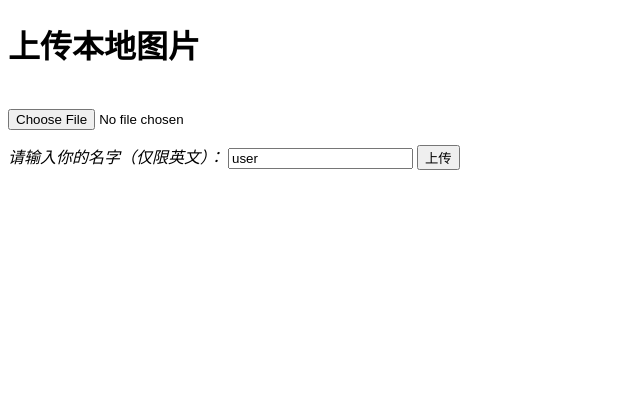
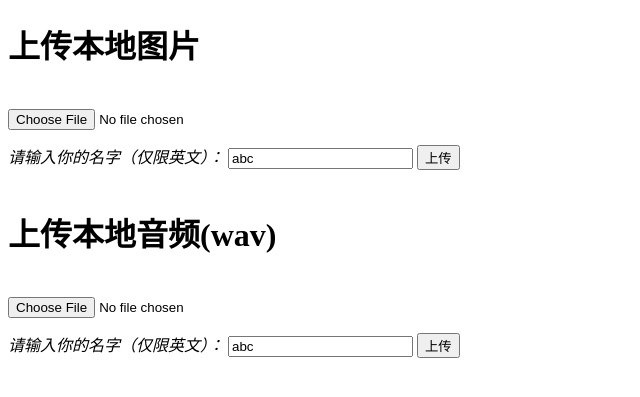
Before and after one commit to ziwang-dixv/photo-voice-server, a Flask app: page /upload in a window 1280 px wide. Shown: the top 397 px of the page, without its empty margins (0-640 px from the left). Run offline with Flask 2, Linux system fonts and the light colour scheme.

Commit message:
add voice upload

```diff
--- a/app.py
+++ b/app.py
@@ -33,20 +33,21 @@ def upload_photo():
 def upload_voice():
     voice_tag = request.args.get('user')
     voice_file = request.files['file']  # 获取上传的文件
-    voice_id = photo_manager.add_photo(voice_file, voice_tag)
+    voice_id = voice_manager.add_voice(voice_file, voice_tag)
     if voice_id == '':
         abort(415)
     rt = {'voice_id': voice_id}
     return Response(json.dumps(rt), mimetype='application/json')
 
 
-@app.route('/process', methods=['POST'])
+@app.route('/process', methods=['POST', 'GET'])
 def process():
     photo_id = request.args.get('photo_id')
     voice_id = request.args.get('voice_id')
     photo_data = photo_manager.get_photo(photo_id)
-    sample_rate, voice_data = voice_manager.get_voice(voice_id)
-    if photo_data is None or sample_rate is None:
+    #sample_rate, voice_data = voice_manager.get_voice(voice_id)
+    voice_data = voice_manager.get_voice_raw(voice_id)
+    if photo_data is None or voice_data is None:
         abort(404)
     # TODO use photo data and voice data to process result
     photo_raw = photo_manager.get_photo_raw(photo_id)
--- a/templates/upload.html
+++ b/templates/upload.html
@@ -2,22 +2,36 @@
 <html lang="en">
 <head>
     <meta charset="UTF-8">
-    <title>Flask上传图片演示</title>
+    <title>上传图片或声音</title>
 </head>
 <body>
     <h1>上传本地图片</h1>
-    <form action="upload/photo?"  enctype='multipart/form-data' method='POST'>
+    <form action="upload/photo?"  enctype='multipart/form-data' method='POST' id="photo_form">
         <input type="file" name="file" style="margin-top:20px;"/>
         <br>
         <i>请输入你的名字（仅限英文）：</i>
-        <input type="text" class="txt_input" name="username" id="username" value="user" style="margin-top:10px;" />
-        <input type="submit" value="上传" class="button-new" style="margin-top:15px;" onclick="build_action()"/>
+        <input type="text" class="txt_input" name="photo_user" id="photo_user" value="abc" style="margin-top:10px;" />
+        <input type="submit" value="上传" class="button-new" style="margin-top:15px;" onclick="build_photo_action()"/>
+    </form>
+    <br>
+    <h1>上传本地音频(wav)</h1>
+    <form action="upload/voice?"  enctype='multipart/form-data' method='POST' id="voice_form">
+        <input type="file" name="file" style="margin-top:20px;"/>
+        <br>
+        <i>请输入你的名字（仅限英文）：</i>
+        <input type="text" class="txt_input" name="voice_user" id="voice_user" value="abc" style="margin-top:10px;" />
+        <input type="submit" value="上传" class="button-new" style="margin-top:15px;" onclick="build_voice_action()"/>
     </form>
 </body>
 <script>
-    function build_action(){
+    function build_photo_action(){
         var f = document.getElementsByTagName("form")[0];
-        f.action=f.action+"user="+document.getElementById("username").value;
+        f.action=f.action+"user="+document.getElementById("photo_user").value;
+        alert(f.action);
+    }
+    function build_voice_action(){
+        var f = document.getElementsByTagName("form")[1];
+        f.action=f.action+"user="+document.getElementById("voice_user").value;
         alert(f.action);
     }
 </script>
```
Also changed, not shown: 1 other file.
